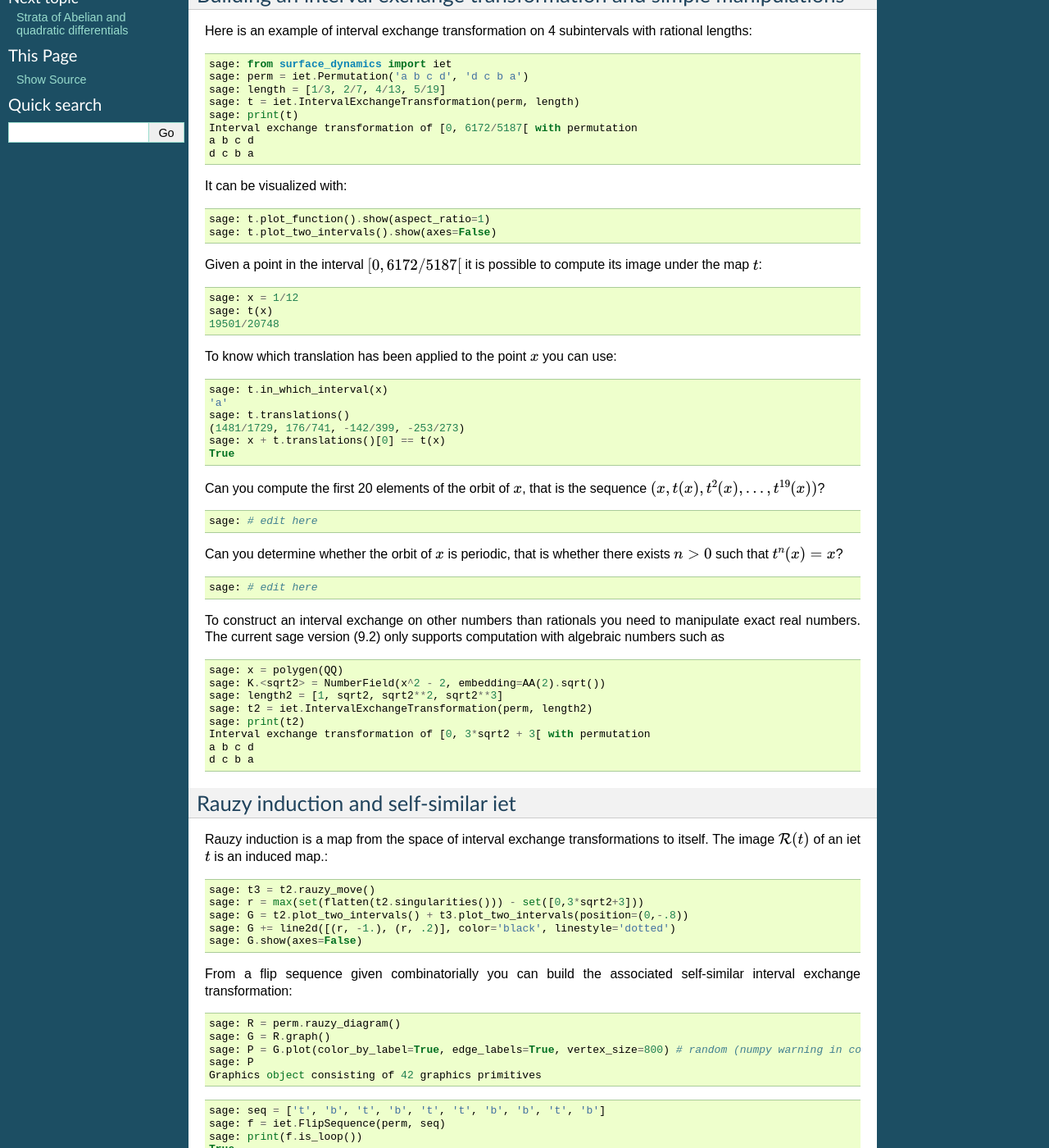
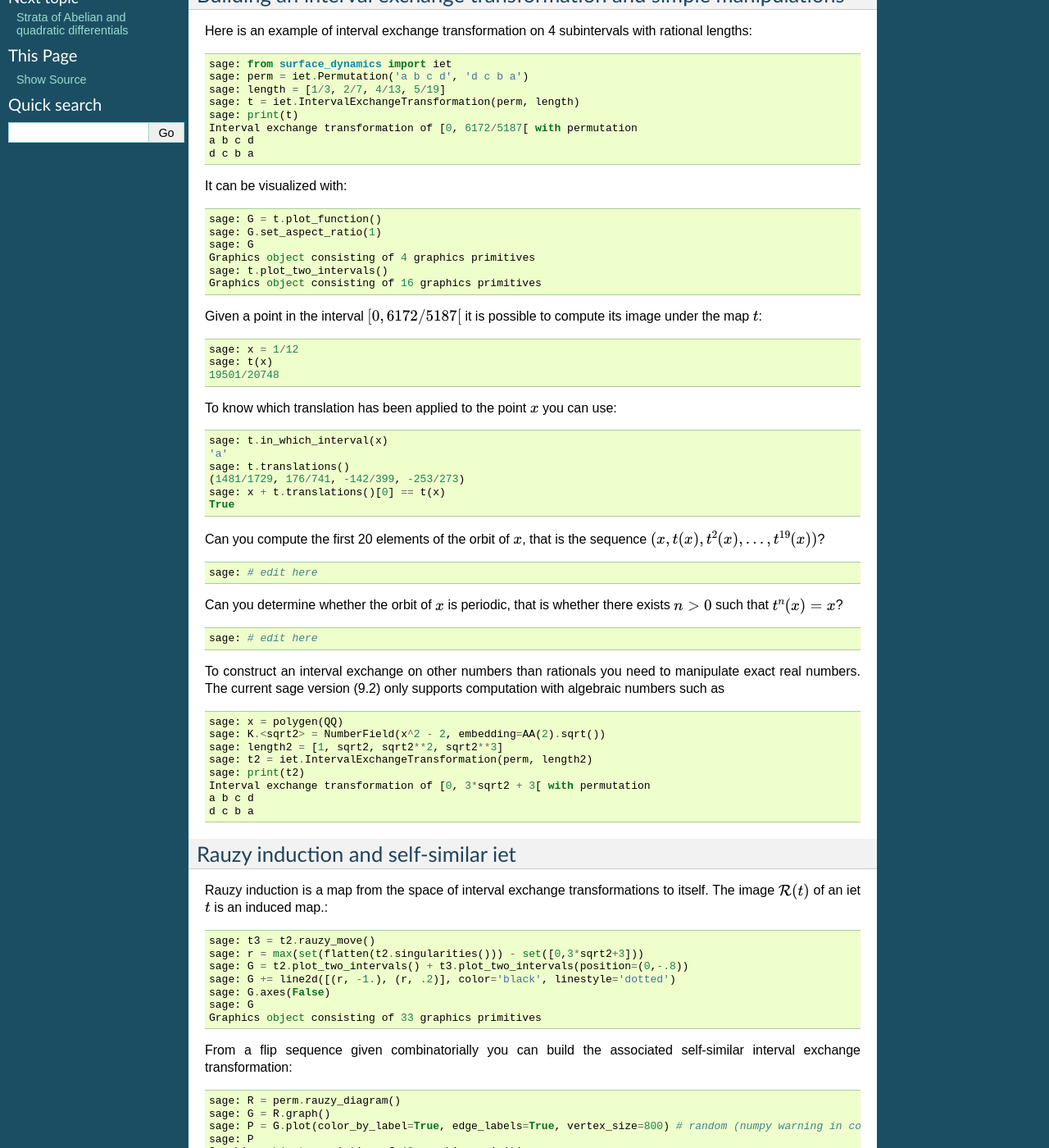
Before and after one commit to flatsurf/surface-dynamics, a Sphinx documentation site: the page built from doc/source/demo_interval_exchanges.rst, in a window 1280 px wide and 1400 px high, scrolled down 375 px. Shown: the whole window at 82% size. Built offline with Sphinx 7.4.7, drawn with Linux system fonts in a browser that asks for light colours; the version number could not be read and is left out; some of the changed text lies outside the part shown.

Commit message:
fix doctests

```diff
--- a/doc/source/demo_interval_exchanges.rst
+++ b/doc/source/demo_interval_exchanges.rst
@@ -36,8 +36,12 @@ with rational lengths::
 
 It can be visualized with::
 
-    sage: t.plot_function().show(aspect_ratio=1)
-    sage: t.plot_two_intervals().show(axes=False)
+    sage: G = t.plot_function()
+    sage: G.set_aspect_ratio(1)
+    sage: G
+    Graphics object consisting of 4 graphics primitives
+    sage: t.plot_two_intervals()
+    Graphics object consisting of 16 graphics primitives
 
 Given a point in the interval :math:`[0, 6172/5187[` it is possible to compute
 its image under the map :math:`t`::
@@ -89,7 +93,9 @@ The image :math:`\mathcal{R}(t)` of an iet :math:`t` is an induced map.::
     sage: r = max(set(flatten(t2.singularities())) - set([0,3*sqrt2+3]))
     sage: G = t2.plot_two_intervals() + t3.plot_two_intervals(position=(0,-.8))
     sage: G += line2d([(r, -1.), (r, .2)], color='black', linestyle='dotted')
-    sage: G.show(axes=False)
+    sage: G.axes(False)
+    sage: G
+    Graphics object consisting of 33 graphics primitives
 
 From a flip sequence given combinatorially you can build the associated self-similar
 interval exchange transformation::
@@ -119,7 +125,10 @@ Above ``dilatation`` is the expansion of the self-similarity and ``t4`` is the s
 exchange transformation associated to the flip sequence ``f``::
 
     sage: t5 = t4.rauzy_move(iterations=len(seq))
-    sage: (t4.plot() + t5.plot(position=(0,-.5))).show(axes=False)
+    sage: G = t4.plot() + t5.plot(position=(0,-.5))
+    sage: G.axes(False)
+    sage: G
+    Graphics object consisting of 32 graphics primitives
 
 ::
 
```
